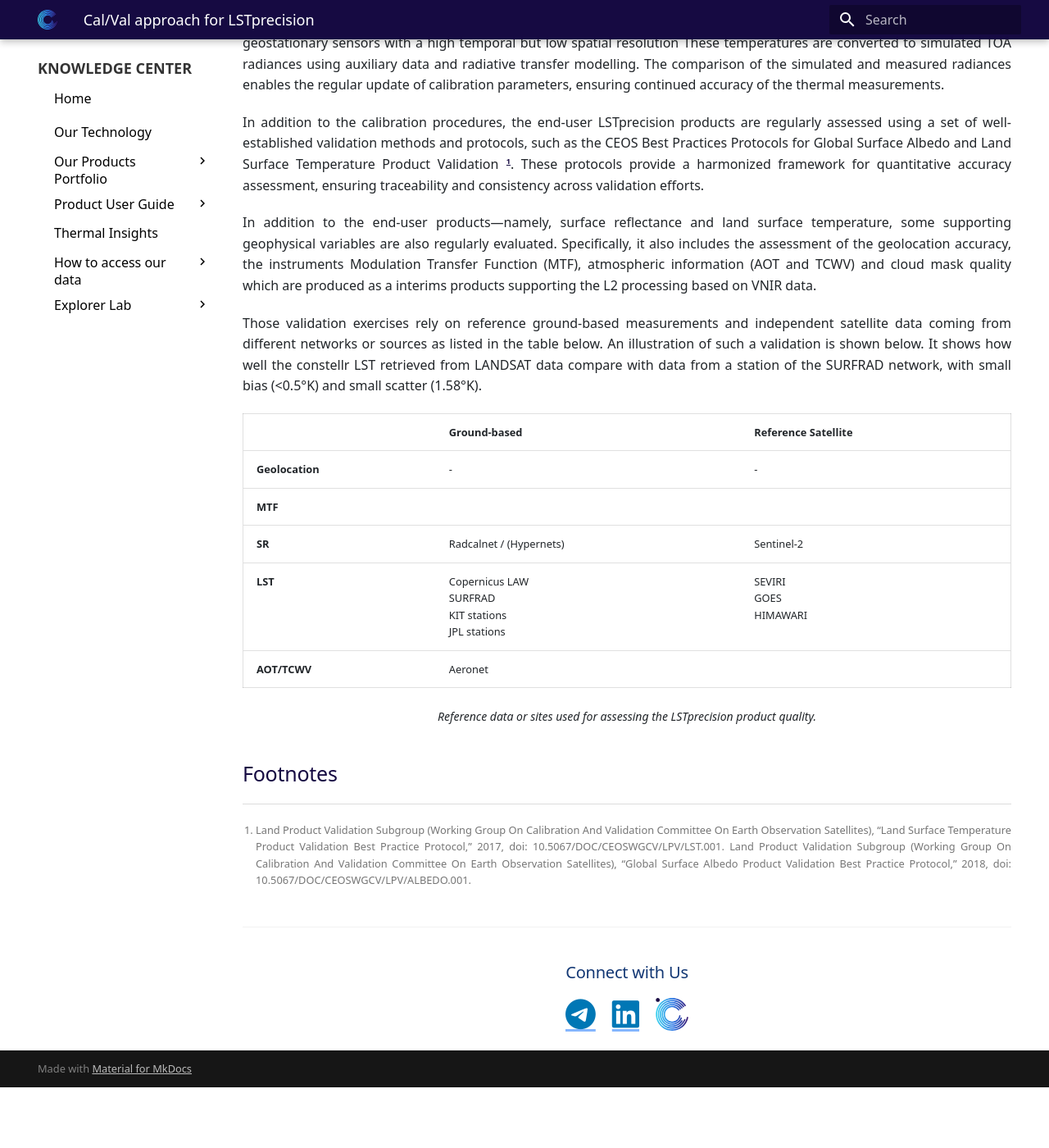
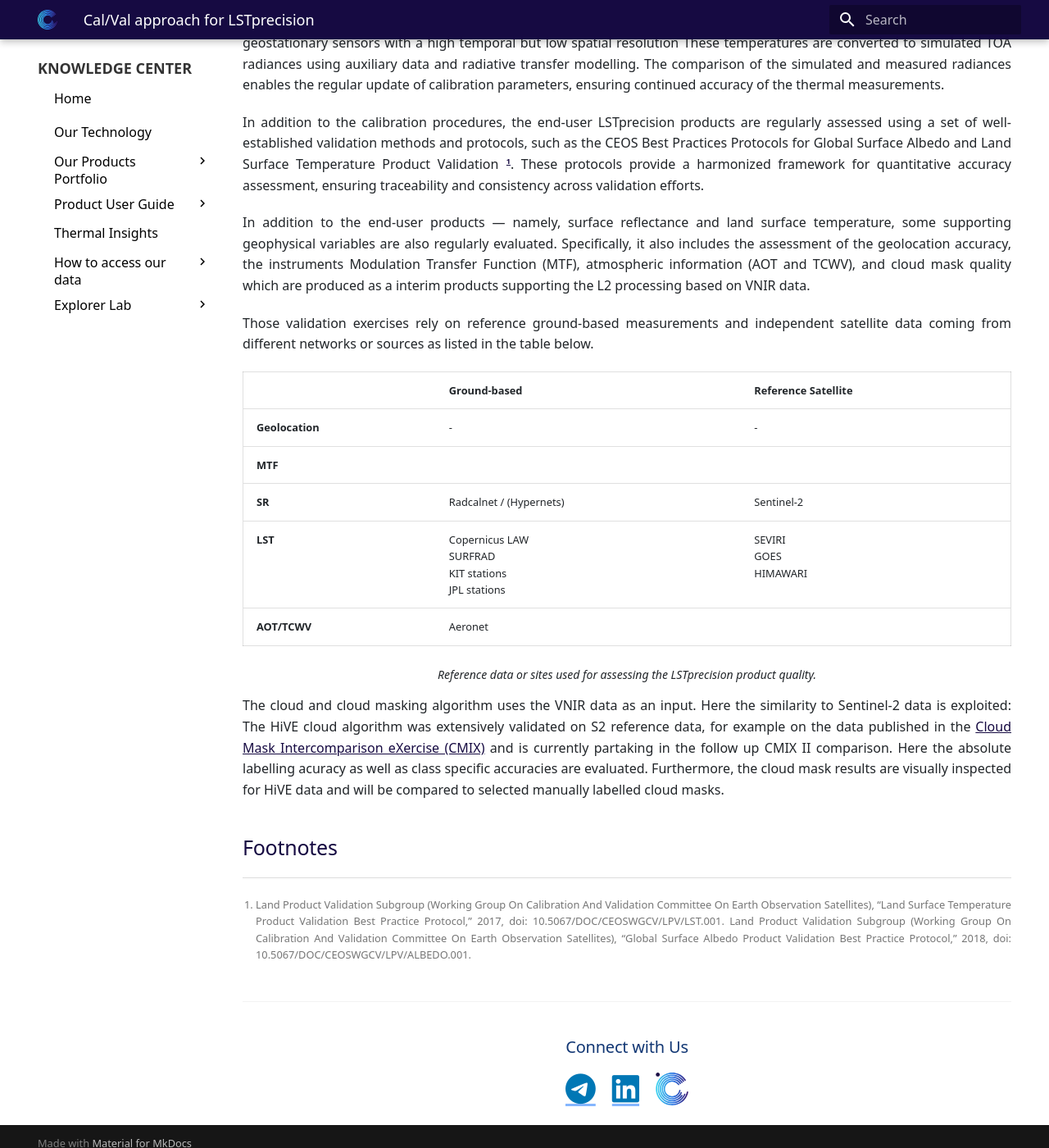
Before and after one commit to constellr/product-lst, an MkDocs documentation site: the page built from docs/LST-precision-cal-val-procedure.md, in a window 1280 px wide and 1400 px high, scrolled down 1058 px. Shown: the whole window at 82% size. Built offline with MkDocs 1.6.1 and Material for MkDocs 9.7.7, drawn with Linux system fonts in a browser that asks for light colours; the version menu is left out; before the commit the page ends 2384 px from its top, so only the background shows below that; some of the changed text lies outside the part shown.

Commit message:
publish cal/val story

```diff
--- a/docs/LST-precision-cal-val-procedure.md
+++ b/docs/LST-precision-cal-val-procedure.md
@@ -1,6 +1,6 @@
-#Cal/Val approach for LSTprecision
+# Cal/Val approach for LSTprecision
 <br>
-The first-generation SKYBEE satellites are equipped with two onboard cameras covering the [Visible/Near-Infrared (VNIR) and Thermal Infrared (TIR) spectral ranges](https://constellr.github.io/product-lst/Technical-specification/). Measurements are acquired in ten VNIR bands—comparable to those of Sentinel-2—and four TIR bands between 8 and 12 µm, similar to those planned for the upcoming LSTM and TRISHNA missions. The detectors produce non-interpretable Digital Numbers (DNs), which are converted into accurate, georeferenced radiance measurements through a dedicated calibration and validation (Cal/Val) framework, enabling the retrieval of reliable land surface temperature and surface reflectance  products.
+The first-generation SkyBee satellites are equipped with two onboard cameras covering the [Visible/Near-Infrared (VNIR) and Thermal Infrared (TIR) spectral ranges](https://constellr.github.io/product-lst/Technical-specification/). Measurements are acquired in ten VNIR bands—comparable to those of Sentinel-2—and four TIR bands between 8 and 12 µm, similar to those planned for the upcoming LSTM and TRISHNA missions. The detectors produce non-interpretable Digital Numbers (DNs), which are converted into accurate, georeferenced radiance measurements through a dedicated calibration and validation (Cal/Val) framework, enabling the retrieval of reliable land surface temperature and surface reflectance  products.
 
 This Cal/Val framework is designed to characterize the detector response to incoming signals and correct for undesired effects. Key aspects include:
 
@@ -21,9 +21,9 @@
 
 In addition to the calibration procedures, the end-user LSTprecision products are regularly assessed using a set of well-established validation methods and protocols, such as the CEOS Best Practices Protocols for Global Surface Albedo and Land Surface Temperature Product Validation [^custom-label]. These protocols provide a harmonized framework for quantitative accuracy assessment, ensuring traceability and consistency across validation efforts.
 
-In addition to the end-user products—namely, surface reflectance and land surface temperature, some supporting geophysical variables are also regularly evaluated. Specifically, it also includes the assessment of the geolocation accuracy, the instruments Modulation Transfer Function (MTF), atmospheric information (AOT and TCWV) and cloud mask quality which are produced as a interims products supporting the L2 processing based on VNIR data.
+In addition to the end-user products — namely, surface reflectance and land surface temperature, some supporting geophysical variables are also regularly evaluated. Specifically, it also includes the assessment of the geolocation accuracy, the instruments Modulation Transfer Function (MTF), atmospheric information (AOT and TCWV), and cloud mask quality which are produced as a interim products supporting the L2 processing based on VNIR data.
 
-Those validation exercises rely on reference ground-based measurements and independent satellite data coming from different networks or sources as listed in the table below. An illustration of such a validation is shown below. It shows how well the constellr LST retrieved from LANDSAT data compare with data from a station of the SURFRAD network, with small bias (<0.5°K) and small scatter (1.58°K).
+Those validation exercises rely on reference ground-based measurements and independent satellite data coming from different networks or sources as listed in the table below.
 
 |  | Ground-based | Reference Satellite |
 |--|--------------|---------------------|
@@ -34,6 +34,7 @@
 | **AOT/TCWV** | Aeronet |  |
 <figcaption>Reference data or sites used for assessing the LSTprecision product quality.</figcaption>
 
+The cloud and cloud masking algorithm uses the VNIR data as an input. Here the similarity to Sentinel-2 data is exploited: The HiVE cloud algorithm was extensively validated on S2 reference data, for example on the data published in the [Cloud Mask Intercomparison eXercise (CMIX)](https://www.sciencedirect.com/science/article/pii/S0034425722001043) and is currently partaking in the follow up CMIX II comparison. Here the absolute labelling acuracy as well as class specific accuracies are evaluated. Furthermore, the cloud mask results are visually inspected for HiVE data and will be compared to selected manually labelled cloud masks.
 
 
 ## Footnotes
```
Also changed, not shown: docs/explorer-lab.md (+23 -0 lines), overrides/main.html (+10 -0 lines).
